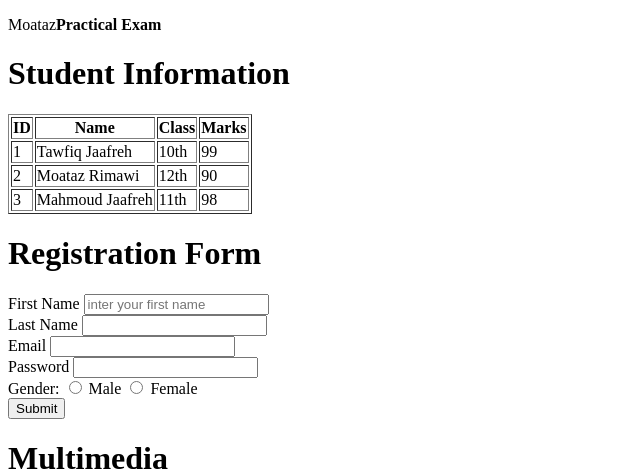
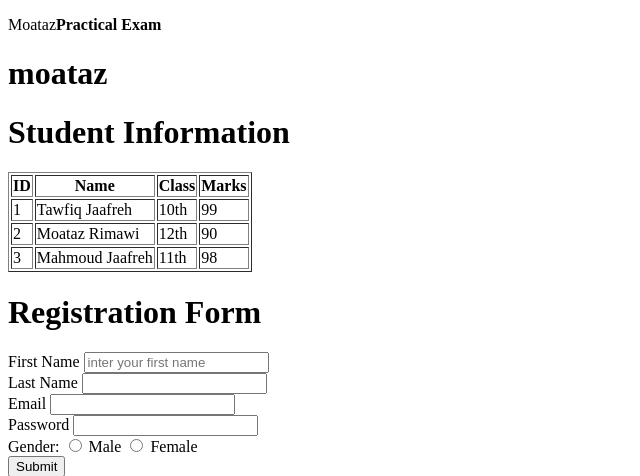
Before and after one commit to moatazrimawi/project2, a Django app: page /blabla/ in a window 1280 px wide. Shown: the top 476 px of the page, without its empty margins (0-640 px from the left). Run offline with Django 5.2, Linux system fonts and the light colour scheme.

Commit message:
moataz name as a header

```diff
--- a/pages/templates/index.html
+++ b/pages/templates/index.html
@@ -8,7 +8,7 @@
 <body>
     <p>Moataz<strong>Practical Exam</strong></p>
 
-
+<h1>moataz</h1>
     <h1>Student Information</h1>
     <table border="1" >
         <tr>
```
